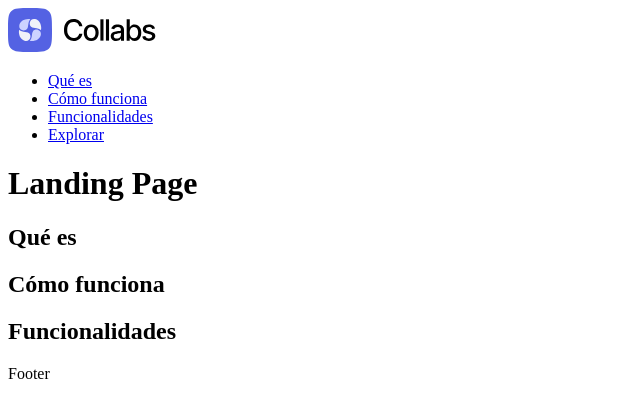
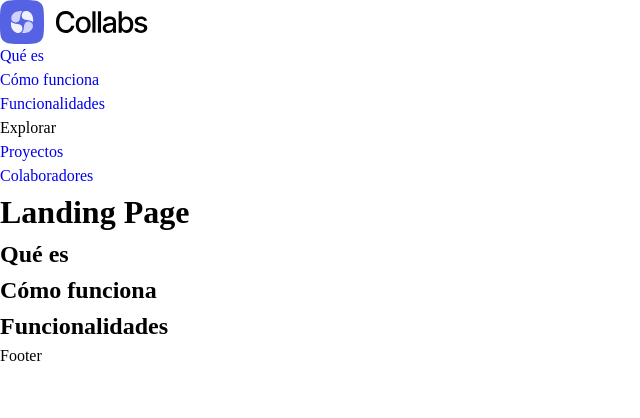
Before and after one commit to analaura-a/collabs, a React (Vite) app in the folder front/: page / in a window 1280 px wide. Shown: the top 418 px of the page, without its empty margins (0-640 px from the left). Built offline with nearby package versions, Linux system fonts and the light colour scheme.

Commit message:
Estilos reset y font [Front]

```diff
--- a/front/index.html
+++ b/front/index.html
@@ -1,13 +1,21 @@
 <!doctype html>
 <html lang="es">
+
 <head>
   <meta charset="UTF-8" />
   <link rel="icon" type="image/svg+xml" href="/collabs-isotipo.svg" />
   <meta name="viewport" content="width=device-width, initial-scale=1.0" />
   <title>Collabs</title>
+
+  <!--Fonts-->
+  <link rel="preconnect" href="https://fonts.googleapis.com">
+  <link rel="preconnect" href="https://fonts.gstatic.com" crossorigin>
+  <link href="https://fonts.googleapis.com/css2?family=Inter:wght@100..900&display=swap" rel="stylesheet">
 </head>
+
 <body>
   <div id="root"></div>
   <script type="module" src="/src/main.jsx"></script>
 </body>
+
 </html>
--- a/front/src/components/Navbar/GuestNavbar.jsx
+++ b/front/src/components/Navbar/GuestNavbar.jsx
@@ -34,7 +34,15 @@ const GuestNavbar = () => {
                         <Link to="#funcionalidades">Funcionalidades</Link>
                     </li>
                     <li className="nav-item">
-                        <Link to="/">Explorar</Link>
+                        <p>Explorar</p>
+                        <ul>
+                            <li>
+                                <Link to="#funcionalidades">Proyectos</Link>
+                            </li>
+                            <li>
+                                <Link to="#funcionalidades">Colaboradores</Link>
+                            </li>
+                        </ul>
                     </li>
                 </ul>
             </nav>
--- a/front/src/css/base/reset.css
+++ b/front/src/css/base/reset.css
@@ -0,0 +1,55 @@
+*,
+*::before,
+*::after {
+    box-sizing: border-box;
+}
+
+* {
+    margin: 0;
+    padding: 0;
+}
+
+html,
+body {
+    min-height: 100%;
+}
+
+body {
+    line-height: 1.5;
+    -webkit-font-smoothing: antialiased;
+}
+
+img,
+picture,
+video,
+canvas,
+svg {
+    display: block;
+    max-width: 100%;
+}
+
+input,
+button,
+textarea,
+select {
+    font: inherit;
+}
+
+ul,
+ol {
+    list-style-type: none;
+}
+
+p,
+h1,
+h2,
+h3,
+h4,
+h5,
+h6 {
+    overflow-wrap: break-word;
+}
+
+a {
+    text-decoration: none;
+}
--- a/front/src/css/base/typography.css
+++ b/front/src/css/base/typography.css
@@ -0,0 +1,21 @@
+:root {
+    --inter: "Inter", sans-serif;
+
+    --font-14px: 0.875rem;
+    --font-16px: 1rem;
+    --font-20px: 1.25rem;
+    --font-24px: 1.5rem;
+    --font-28px: 1.75rem;
+    --font-32px: 2rem;
+    --font-40px: 2.5rem;
+    --font-44px: 2.75rem;
+    --font-48px: 3rem;
+    --font-64px: 4rem;
+
+    --font-light: 300;
+    --font-regular: 400;
+    --font-medium: 500;
+    --font-semibold: 600;
+    --font-semibold: 600;
+    --font-bold: 700;
+}
--- a/front/src/css/main.css
+++ b/front/src/css/main.css
@@ -0,0 +1,4 @@
+@import './base/reset.css';
+@import './base/typography.css';
+
+@import './layout/guestNavbar.css';
--- a/front/src/main.jsx
+++ b/front/src/main.jsx
@@ -2,6 +2,7 @@ import React from 'react'
 import ReactDOM from 'react-dom/client'
 import { RouterProvider } from "react-router-dom"
 import AppRoutes from './routes/AppRoutes.jsx'
+import './css/main.css'
 
 ReactDOM.createRoot(document.getElementById('root')).render(
   <React.StrictMode>
```
Also changed, not shown: front/src/css/layout/guestNavbar.css (added), front/src/css/layout/navbar.css (deleted). Lines whose indentation alone changed are shown as unchanged.
